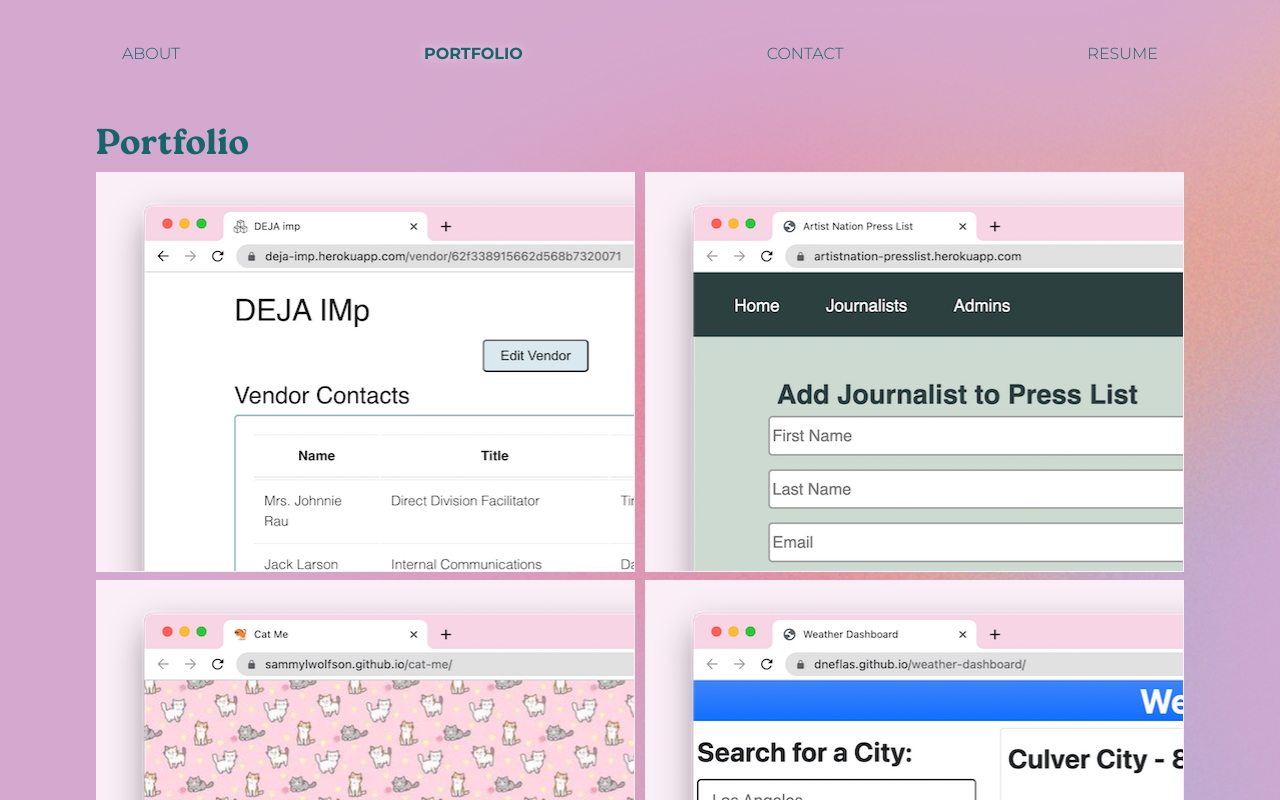
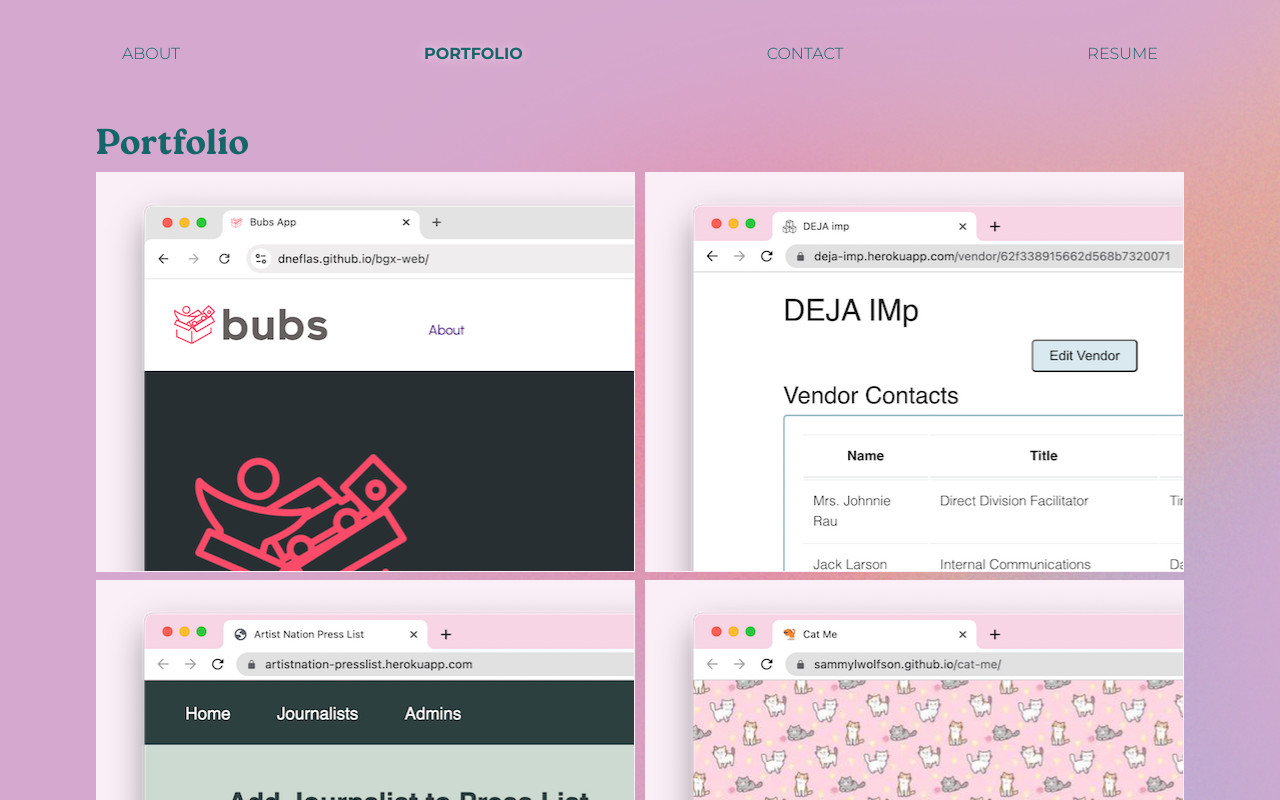
Before and after one commit to dneflas/react-portfolio, a React (Create React App) app: page /react-portfolio/portfolio in a window 1280 px wide. Shown: the top 800 px of the page. Built offline with nearby package versions, Linux system fonts and the light colour scheme.

Commit message:
add BGX into portfolio

```diff
--- a/src/components/Project/index.js
+++ b/src/components/Project/index.js
@@ -3,6 +3,15 @@ import React, { useState } from "react";
 function Project() {
   const [isProjectHover, setIsProjectHover] = useState();
   const [project] = useState([
+    {
+      title: "Hello Bubs",
+      languages: "React, Node.js, CSS",
+      description:
+        "A React single-page application for information and signup, built for a startup application for baby gear resale.",
+      repo_link: "https://github.com/dneflas/bgx-web",
+      deployed_link: "https://dneflas.github.io/bgx-web/",
+      image: "6.png",
+    },
     {
       title: "DEJA Imp",
       languages:
```
Also changed, not shown: src/assets/6.png (added).
